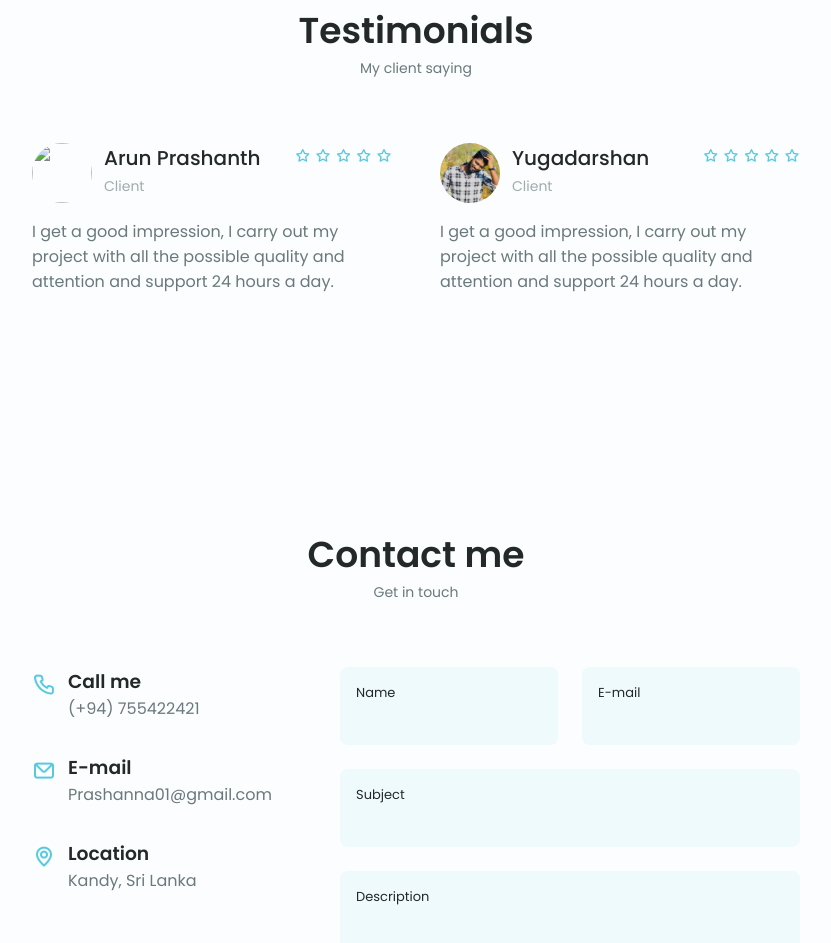
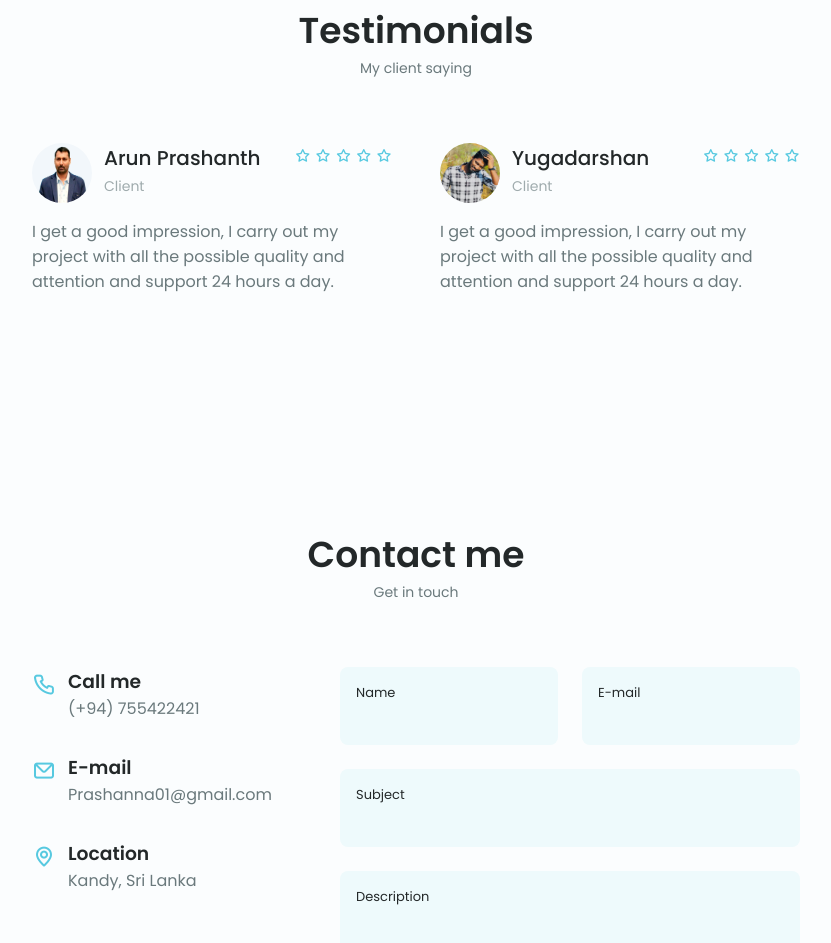
Before and after one commit to 1sp11cs070/sitalmandal, a plain HTML site: page index.html in a window 1280 px wide. Shown: the part 4740-5683 px from the top of the page, without its empty margins (224-1055 px from the left). Drawn offline with nearby package versions, Linux system fonts and the light colour scheme.

Commit message:
Update index.html

```diff
--- a/index.html
+++ b/index.html
@@ -715,7 +715,7 @@
                     <div class="testimonial__content swiper-slide">
                         <div class="testimonial__data">
                             <div class="testimonial__header">
-                                <img src="./packages/images/Er. Sital Prasad Mandal.jpeg" alt="" class="testimonial__img">
+                                <img src="./packages/images/sital.jpeg" alt="" class="testimonial__img">
 
                                 <div>
                                     <h3 class="testimonial__name">Arun Prashanth</h3>
```
